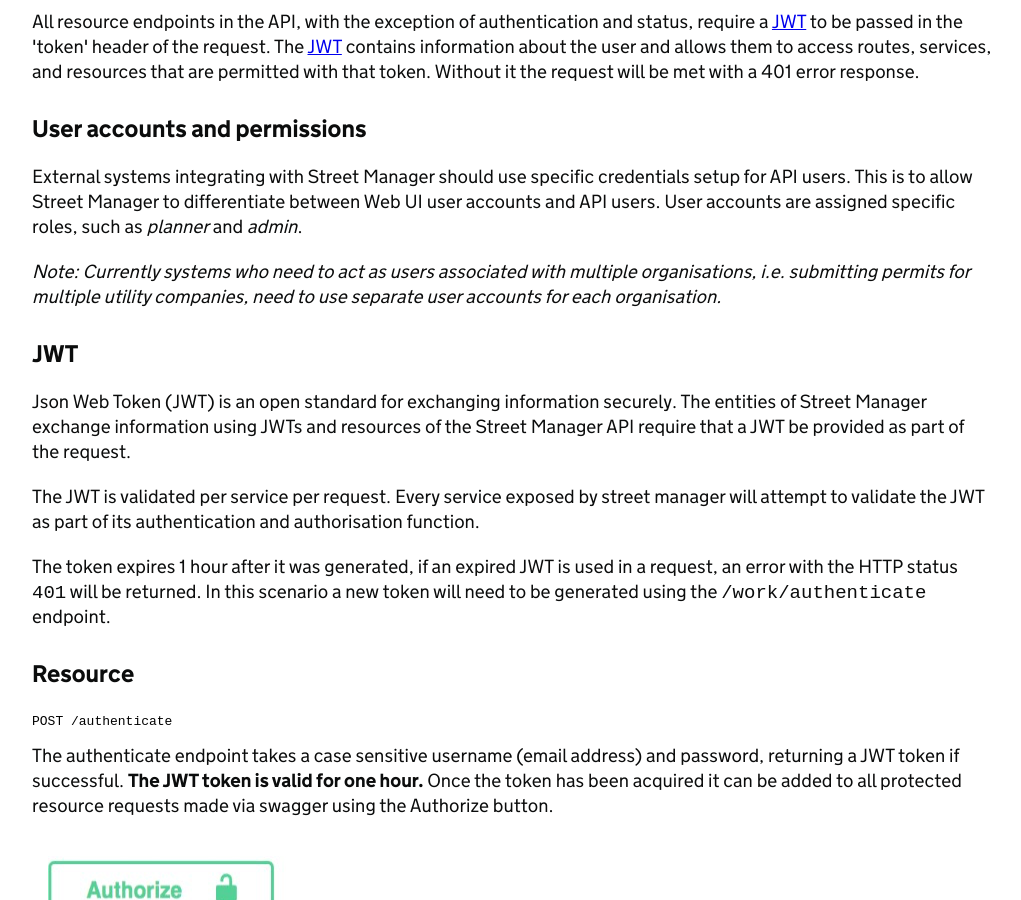
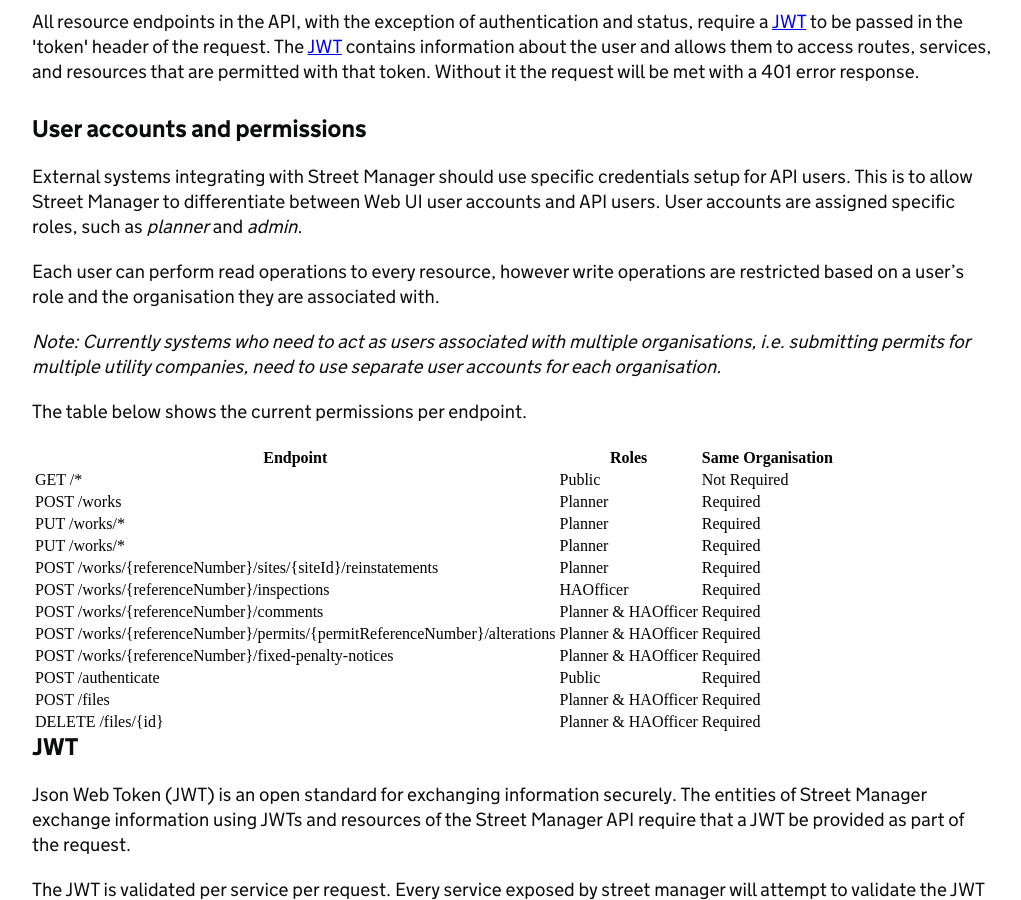
Before and after one commit to jgraham0325/land-register-api-docs, a Jekyll site: the page built from docs/api-documentation/V0.2/index.md, in a window 1280 px wide and 900 px high, scrolled down 8163 px. Shown: the whole window, without its empty margins (128-1149 px from the left). Built offline with Jekyll 4.4.1, drawn with Linux system fonts in a browser that asks for light colours.

Commit message:
Began listing out the required permissions per endpoint

```diff
--- a/docs/api-documentation/V0.2/index.md
+++ b/docs/api-documentation/V0.2/index.md
@@ -396,10 +396,33 @@
 are assigned specific roles, such as *planner* and *admin*.
 {: .govuk-body}
 
+Each user can perform read operations to every resource, however write
+operations are restricted based on a user's role and the organisation they are
+associated with.
+{: .govuk-body}
+
 *Note: Currently systems who need to act as users associated with
 multiple organisations, i.e. submitting permits for multiple utility
 companies, need to use separate user accounts for each organisation.*
 {: .govuk-body}
+
+The table below shows the current permissions per endpoint.
+{: .govuk-body}
+
+Endpoint|Roles|Same Organisation
+--------|-----|-----------------
+GET /\*|Public|Not Required
+POST /works|Planner|Required
+PUT /works/\*|Planner|Required
+PUT /works/\*|Planner|Required
+POST /works/{referenceNumber}/sites/{siteId}/reinstatements|Planner|Required
+POST /works/{referenceNumber}/inspections|HAOfficer|Required
+POST /works/{referenceNumber}/comments|Planner & HAOfficer|Required
+POST /works/{referenceNumber}/permits/{permitReferenceNumber}/alterations|Planner & HAOfficer|Required
+POST /works/{referenceNumber}/fixed-penalty-notices|Planner & HAOfficer|Required
+POST /authenticate|Public|Required
+POST /files|Planner & HAOfficer|Required
+DELETE /files/{id}|Planner & HAOfficer|Required
 
 ### JWT
 {: .govuk-heading-m}
```
